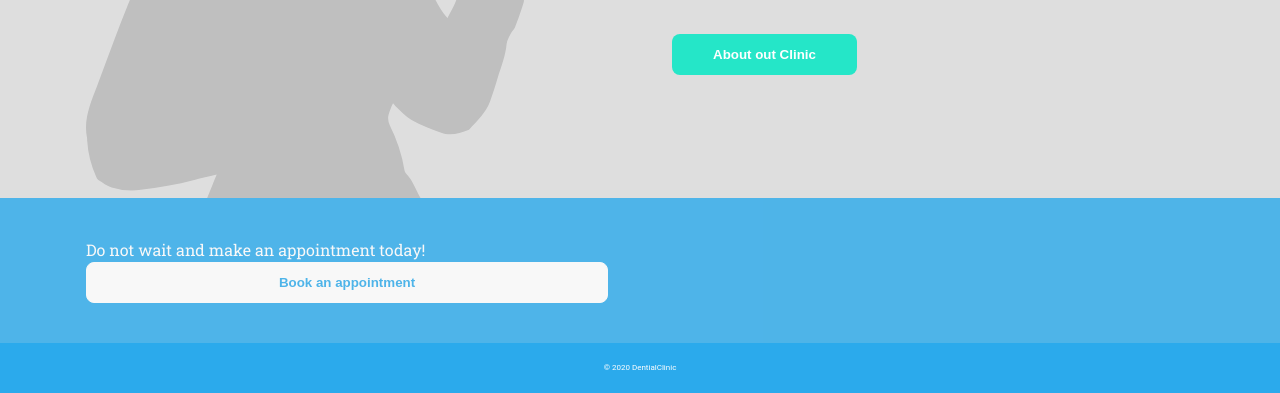
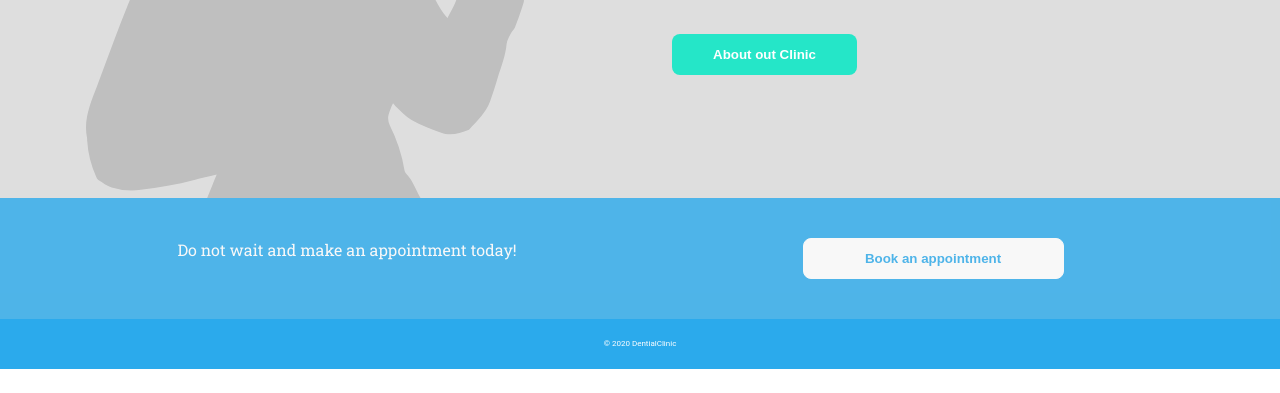
Before and after one commit to IdaWalle/HTMLCSS-INLUPP1, a plain HTML site: page index.html in a window 1280 px wide. Shown: the part 470-863 px from the top of the page. After the commit the page ends 839 px from the top, so only its background shows below. Drawn offline with Linux system fonts and the light colour scheme.

Commit message:
inlämning 1

```diff
--- a/index.html
+++ b/index.html
@@ -79,6 +79,8 @@
             <div class="container">
                 <div class="text">
                     <p>Do not wait and make an appointment today!</p>
+                </div>
+                <div class="text">
                     <button class="btn btn-secondary">Book an appointment</button>
                 </div>
             </div>
--- a/styles.css
+++ b/styles.css
@@ -7,6 +7,7 @@
   padding: 0;
   box-sizing: border-box;
 }
+
 html, body {
   font-weight: 400;
   font-family: 'Roboto', sans-serif;
@@ -138,13 +139,14 @@ a:hover {
     cursor: pointer;
     font-weight: bold;
     background-color: transparent;
-    width: 100%;
+    width: 50%;
   }
 
   .btn-secondary {
     border: 0.6px solid #fff;
     background-color: #fff;
     color:  #2BAAEC;
+    border-radius: 0.5rem;
 
   }
 
@@ -153,18 +155,18 @@ a:hover {
     border: 0.5px solid #fff;
     color: #fff;
 }
+
 .appointment{
     padding: 2.5rem 0;
     background-color:  #2BAAEC;
     opacity: 0.8;
-
 }
 
 .appointment .container .text {
     color: #fff;
     font-family: 'Roboto Slab', serif;
-    display: inline;
-    float: left;
+    display: flex;
+    justify-content: space-around;
 }
 
 
```
